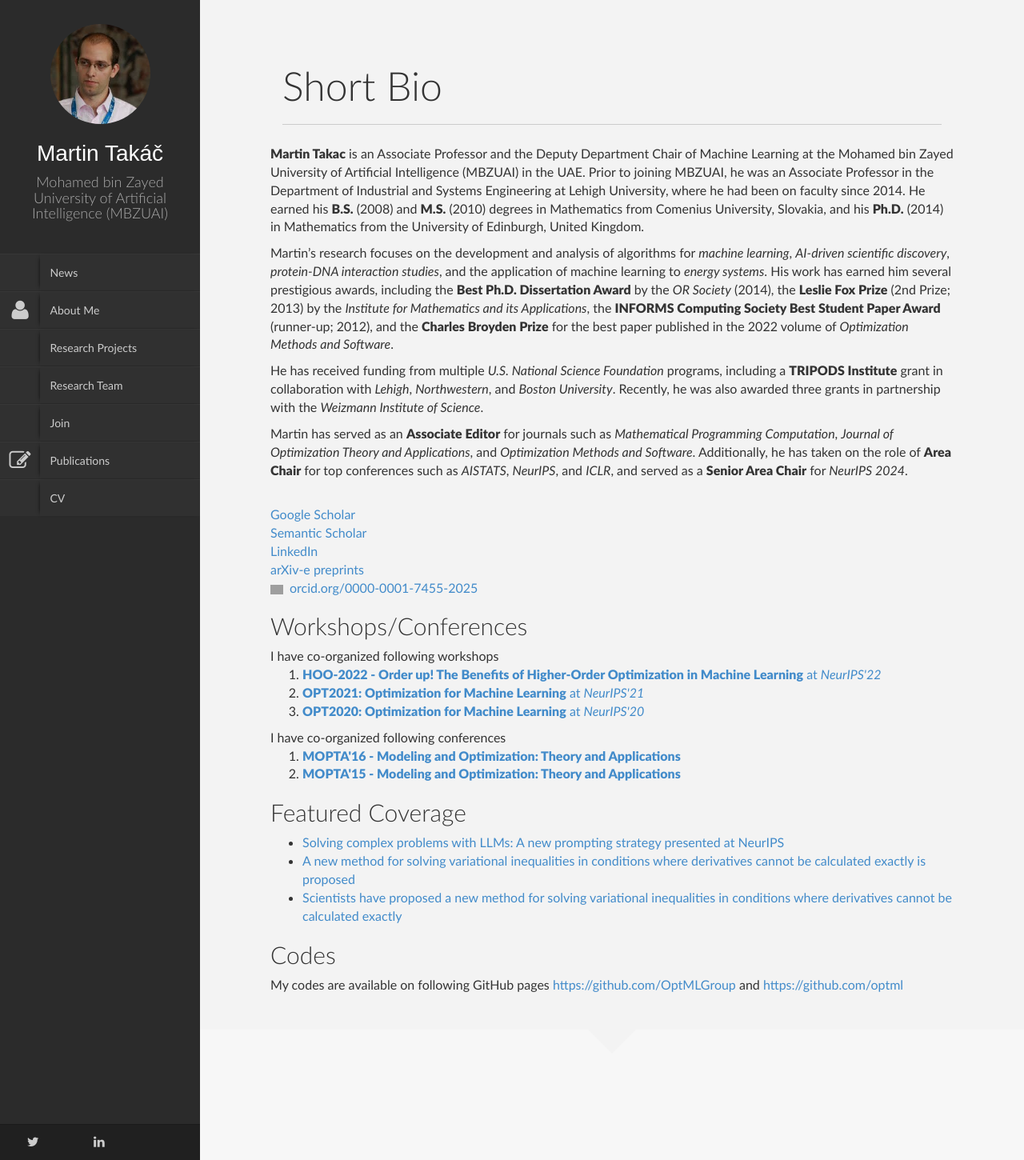
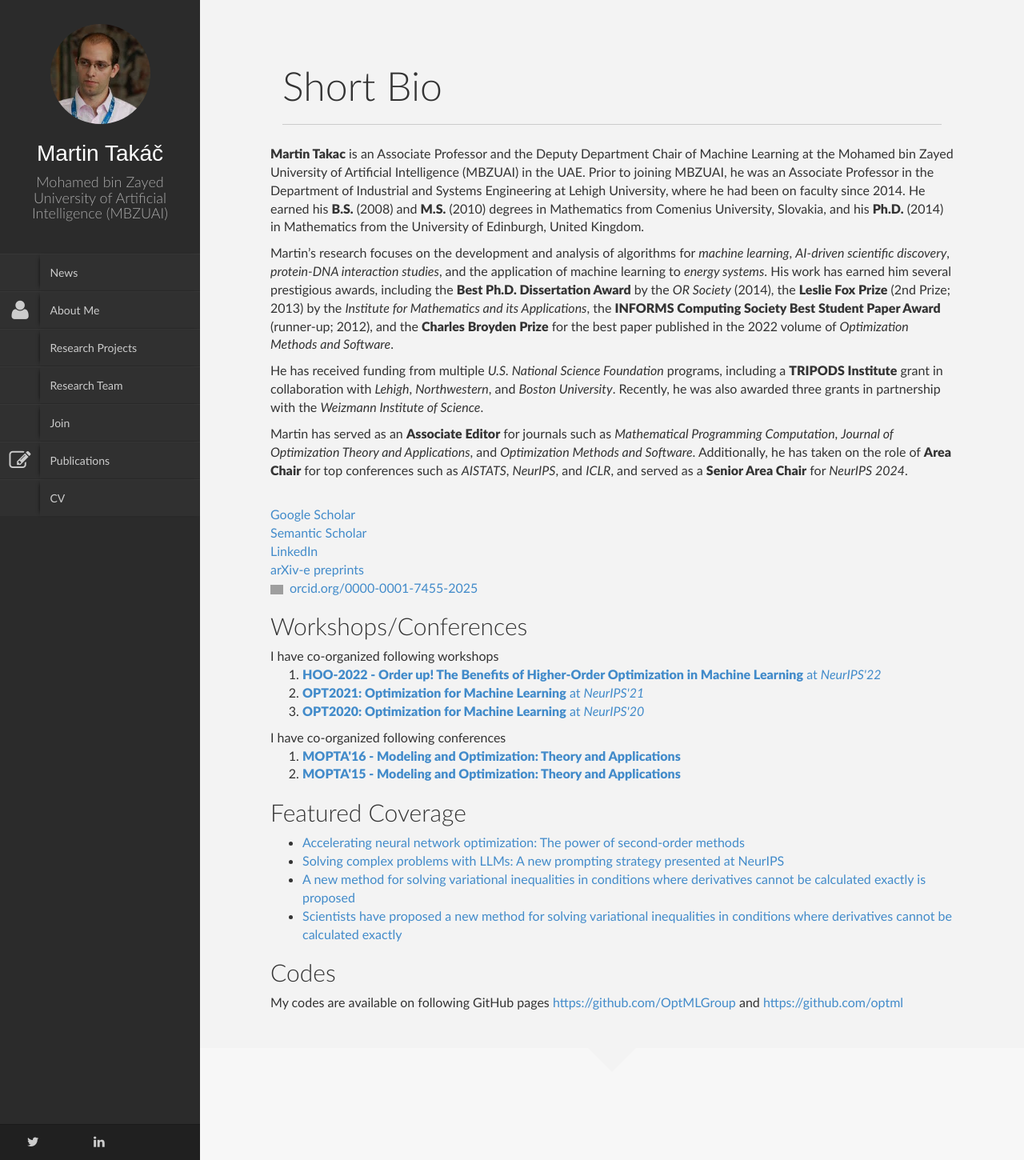
Before and after one commit to martintaki/takac.github.io, a Jekyll site: the page built from About_me.html, in a window 1280 px wide. Shown: the whole page at 80% size. Built offline with Jekyll 4.4.1, drawn with Linux system fonts in a browser that asks for light colours; nearby versions of some CDN libraries; library files that are not in the unit come from our copies; grey boxes are pictures that could not be loaded.

Commit message:
update 01-07-2025

```diff
--- a/About_me.html
+++ b/About_me.html
@@ -125,6 +125,11 @@ I have co-organized following conferences
 <h2>Featured Coverage</h2>
 
 <ul>
+
+
+	<li><a href="https://mbzuai.ac.ae/news/accelerating-neural-network-optimization-the-power-of-second-order-methods/">Accelerating neural network optimization: The power of second-order methods</a></li>
+
+
 	<li><a href="https://mbzuai.ac.ae/news/solving-complex-problems-with-llms-a-new-prompting-strategy-presented-at-neurips/">Solving complex problems with LLMs: A new prompting strategy presented at NeurIPS</a></li>
 
 	<li><a href="https://naked-science.ru/article/column/predlozhen-novyj-metod-re">A new method for solving variational inequalities in conditions where derivatives cannot be calculated exactly is proposed</a></li>
```
Also changed, not shown: img/students/ArmanBolatov.jpeg (deleted), img/students/Hazem_photo.jpg (deleted), img/students/Semyon_Semenov.jpg (deleted), img/students/VladislavRyspayev.JPG (deleted), 3 other files.
